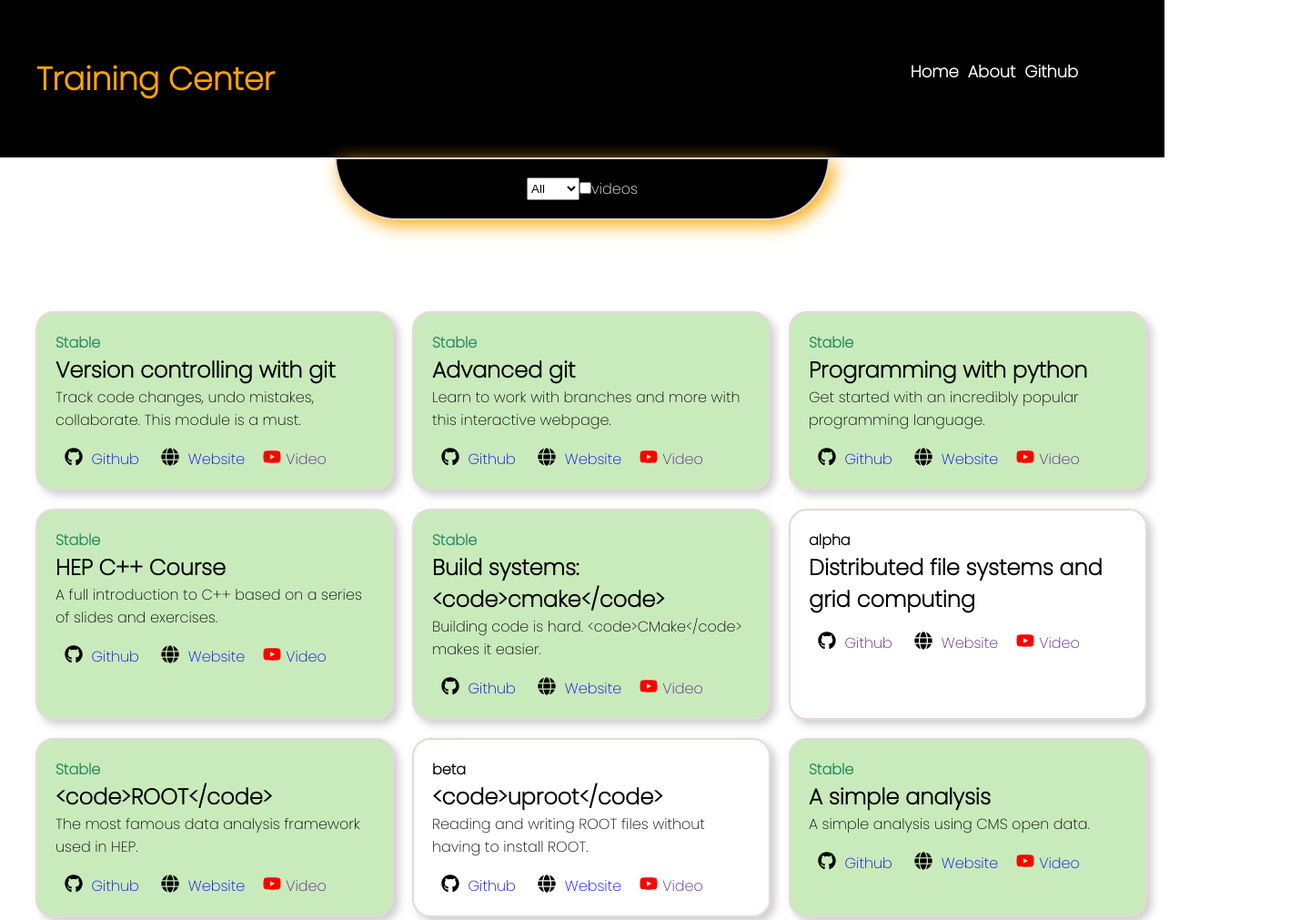
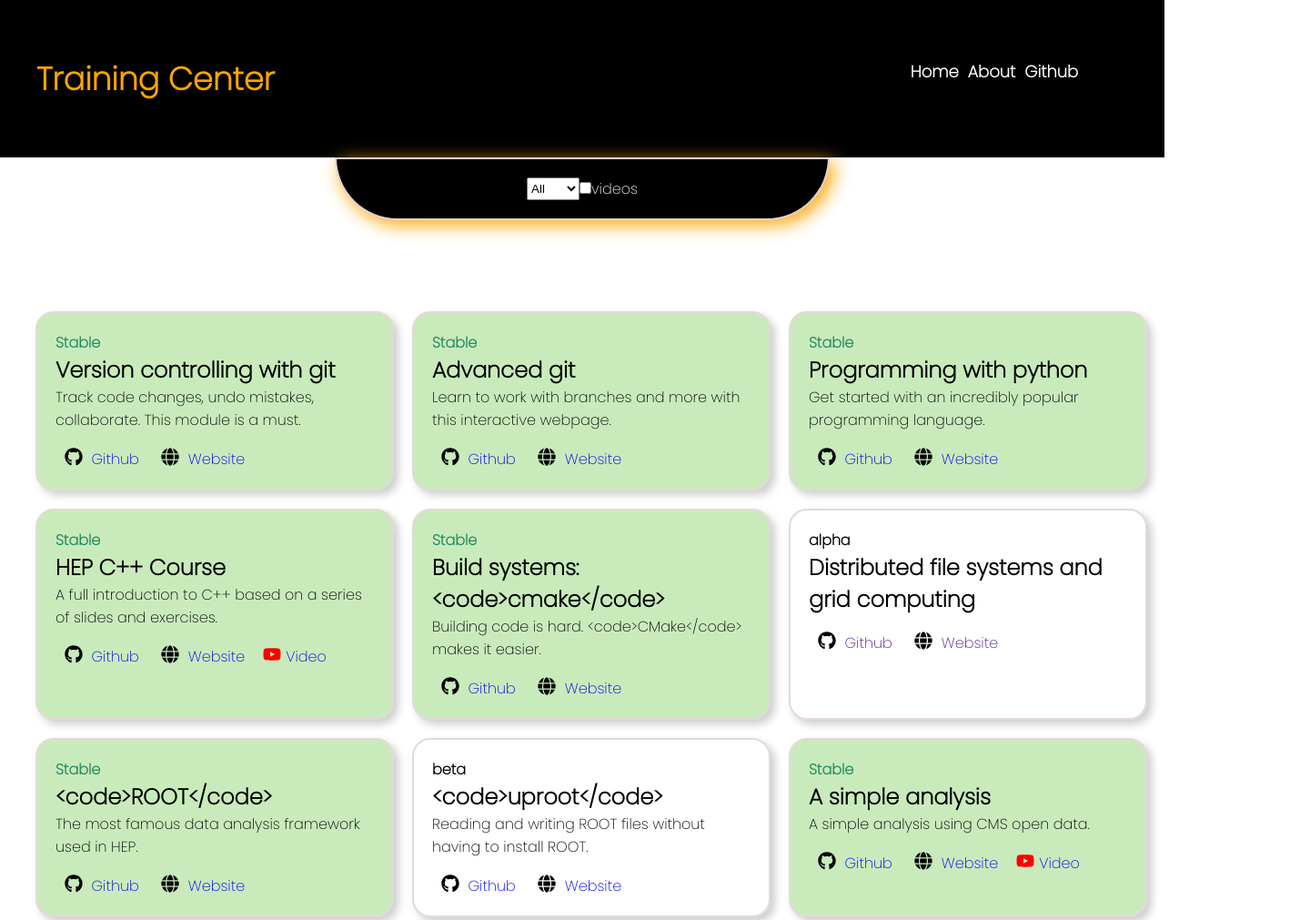
Before and after one commit to kowais915/Training-center, a Gatsby site: page / in a window 1280 px wide. Shown: the top 1011 px of the page at 91% size, 1418 px wide, since content can reach past the window. Built offline with nearby package versions, Linux system fonts and the light colour scheme; Gatsby itself is replaced by a stand-in of ours.

Commit message:
the youtube icon will be hidden if there is no video link

```diff
--- a/src/components/TrainingModule.js
+++ b/src/components/TrainingModule.js
@@ -11,6 +11,16 @@
         statusBool = true;
     }
 
+
+    // handling when there is no video link
+
+    let video = true;
+
+    if(videoLink == ''){
+        video = false;
+    }
+
+
     return (
             <div className={statusBool ? stable: train}>
 
@@ -20,7 +30,7 @@
 
                 <Link className={github} to={repoLink}> <FaGithub className={icon} size={20} color="black" /> Github</Link>
                 <Link className={github} to={pageLink}> <FaGlobe className={icon} size={20} color="black"/>  Website</Link>
-                <Link className={github} to={videoLink}><FaYoutube className={icon}  size={20} color="red"/>Video</Link>
+                {video ? <Link className={github} to={videoLink}><FaYoutube className={icon}  size={20} color="red"/>Video</Link> : null}
 
 
             </div>
--- a/src/styles/training.module.css
+++ b/src/styles/training.module.css
@@ -6,6 +6,8 @@
     width: 350px;
     border-radius: 20px;
     box-shadow: 5px 5px 10px rgba(0, 0, 0, 0.2);
+    overflow: hidden;
+
 
 
 }
```
